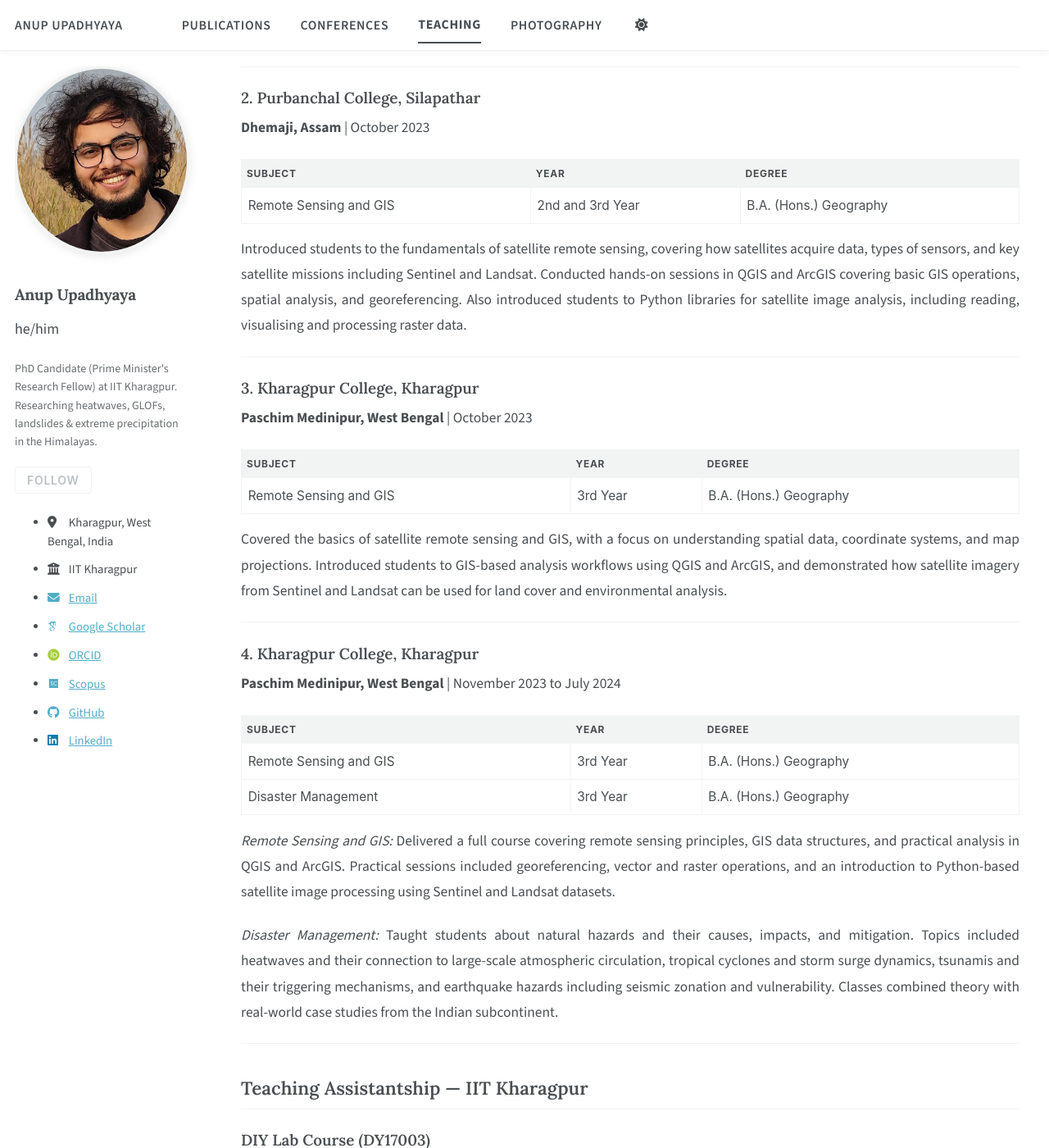
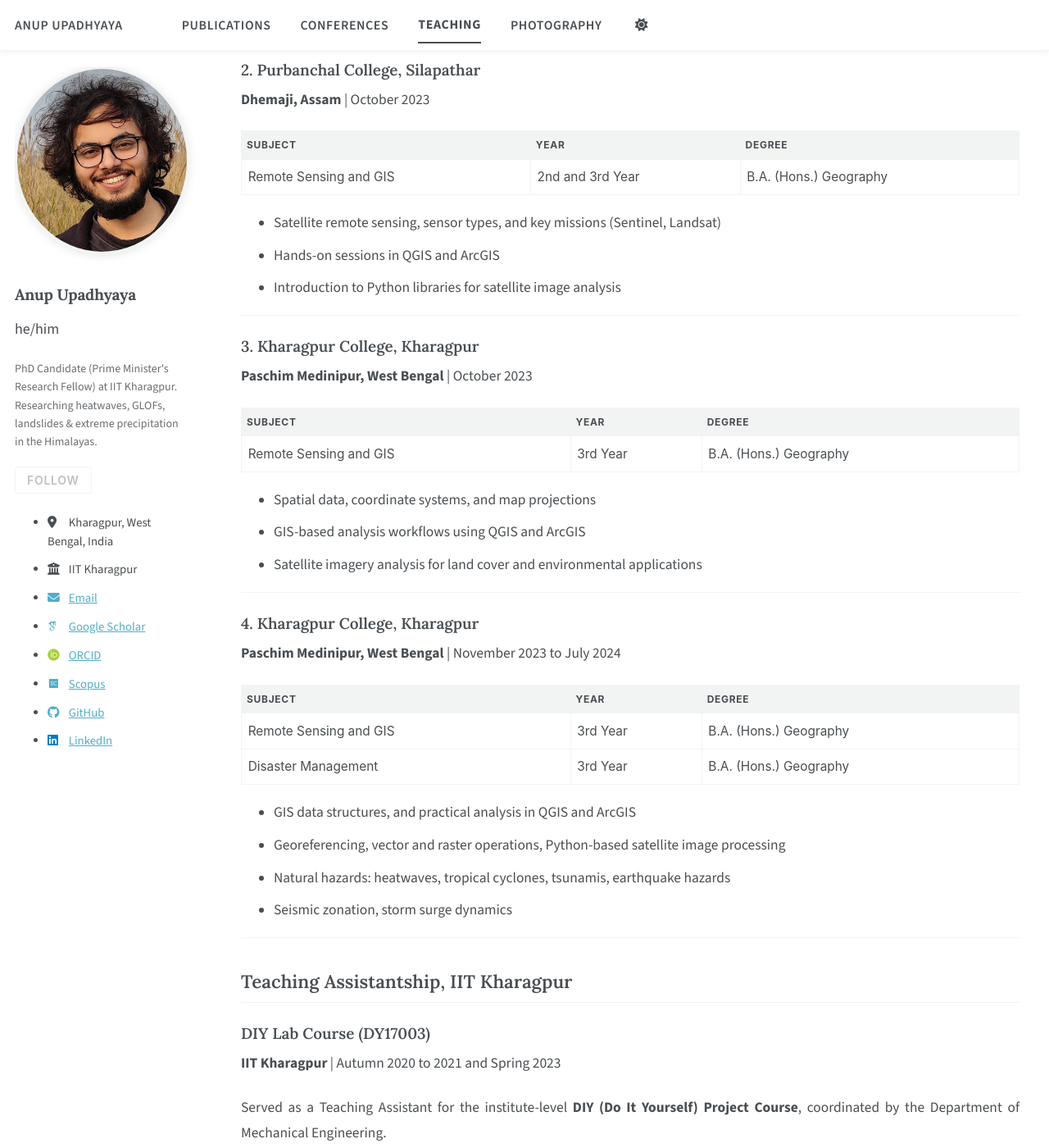
Before and after one commit to anupupadhyaya/anupupadhyaya.github.io, a Jekyll site: the page built from _teaching/2014-spring-teaching-1.md, in a window 1280 px wide and 1400 px high, scrolled down 719 px. Shown: the whole window at 82% size. Built offline with Jekyll 4.4.1, drawn with Linux system fonts in a browser that asks for light colours; some web fonts are replaced; a script bundle is joined from its source files by our own code; library files that are not in the unit come from our copies; some of the changed text lies outside the part shown.

Commit message:
Update 2014-spring-teaching-1.md

```diff
--- a/_teaching/2014-spring-teaching-1.md
+++ b/_teaching/2014-spring-teaching-1.md
@@ -5,13 +5,13 @@ permalink: /teaching/
 author_profile: true
 ---
 
-As part of my **Prime Minister's Research Fellowship (PMRF)**, I was required
-to deliver **50 hours of teaching per year** at nearby government colleges.
-Below is a summary of my teaching and assistantship experience.
+As part of my **Prime Minister's Research Fellowship (PMRF)** deliverables,
+I taught courses at nearby government colleges, contributing over
+**50 hours of teaching per year**. Below is a summary of my teaching experience.
 
 ---
 
-## Teaching Assistantship — PMRF Outreach
+## Teaching Assistantship, PMRF Outreach
 
 ### 1. Hijli College, Kharagpur
 **Paschim Medinipur, West Bengal** | August to November 2022
@@ -21,12 +21,10 @@ Below is a summary of my teaching and assistantship experience.
 | Climatology | 2nd Year | B.Sc. (Hons.) Geography |
 | Remote Sensing and GIS | 3rd Year | B.Sc. (Hons.) Geography |
 
-**Topics Covered:**
-- *Climatology*: Composition and layering of the atmosphere, greenhouse
-  effect, ozone layer, monsoon circulation and mechanism with reference to India
-- *Remote Sensing and GIS*: Principles of Remote Sensing, sensor resolutions,
-  Indian Remote Sensing applications, GIS data structures, interpolation
-  techniques (IDW), georeferencing, vector and raster operations in QGIS
+- Atmospheric composition, layering, greenhouse effect, ozone layer
+- Monsoon circulation and mechanism with reference to India
+- GIS data structures
+- Vector and raster operations in QGIS
 
 ---
 
@@ -37,12 +35,9 @@ Below is a summary of my teaching and assistantship experience.
 |---------|------|--------|
 | Remote Sensing and GIS | 2nd and 3rd Year | B.A. (Hons.) Geography |
 
-Introduced students to the fundamentals of satellite remote sensing, covering
-how satellites acquire data, types of sensors, and key satellite missions
-including Sentinel and Landsat. Conducted hands-on sessions in QGIS and
-ArcGIS covering basic GIS operations, spatial analysis, and georeferencing.
-Also introduced students to Python libraries for satellite image analysis,
-including reading, visualising and processing raster data.
+- Satellite remote sensing, sensor types, and key missions (Sentinel, Landsat)
+- Hands-on sessions in QGIS and ArcGIS
+- Introduction to Python libraries for satellite image analysis
 
 ---
 
@@ -53,11 +48,9 @@ including reading, visualising and processing raster data.
 |---------|------|--------|
 | Remote Sensing and GIS | 3rd Year | B.A. (Hons.) Geography |
 
-Covered the basics of satellite remote sensing and GIS, with a focus on
-understanding spatial data, coordinate systems, and map projections.
-Introduced students to GIS-based analysis workflows using QGIS and ArcGIS,
-and demonstrated how satellite imagery from Sentinel and Landsat can be
-used for land cover and environmental analysis.
+- Spatial data, coordinate systems, and map projections
+- GIS-based analysis workflows using QGIS and ArcGIS
+- Satellite imagery analysis for land cover and environmental applications
 
 ---
 
@@ -69,22 +62,14 @@ used for land cover and environmental analysis.
 | Remote Sensing and GIS | 3rd Year | B.A. (Hons.) Geography |
 | Disaster Management | 3rd Year | B.A. (Hons.) Geography |
 
-*Remote Sensing and GIS:* Delivered a full course covering remote sensing
-principles, GIS data structures, and practical analysis in QGIS and ArcGIS.
-Practical sessions included georeferencing, vector and raster operations,
-and an introduction to Python-based satellite image processing using
-Sentinel and Landsat datasets.
-
-*Disaster Management:* Taught students about natural hazards and their
-causes, impacts, and mitigation. Topics included heatwaves and their
-connection to large-scale atmospheric circulation, tropical cyclones and
-storm surge dynamics, tsunamis and their triggering mechanisms, and
-earthquake hazards including seismic zonation and vulnerability. Classes
-combined theory with real-world case studies from the Indian subcontinent.
+- GIS data structures, and practical analysis in QGIS and ArcGIS
+- Georeferencing, vector and raster operations, Python-based satellite image processing
+- Natural hazards: heatwaves, tropical cyclones, tsunamis, earthquake hazards
+- Seismic zonation, storm surge dynamics
 
 ---
 
-## Teaching Assistantship — IIT Kharagpur
+## Teaching Assistantship, IIT Kharagpur
 
 ### DIY Lab Course (DY17003)
 **IIT Kharagpur** | Autumn 2020 to 2021 and Spring 2023
```
